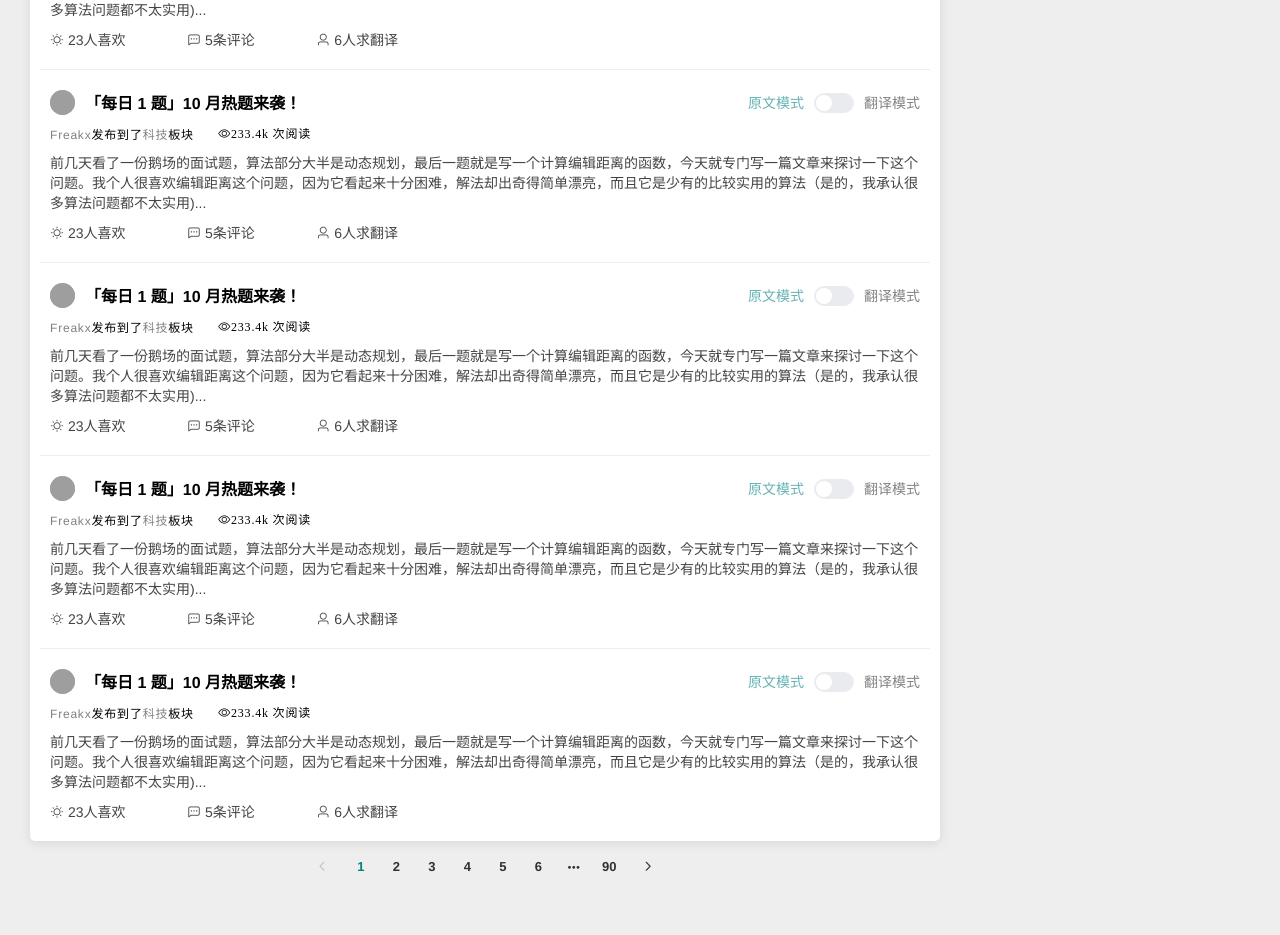
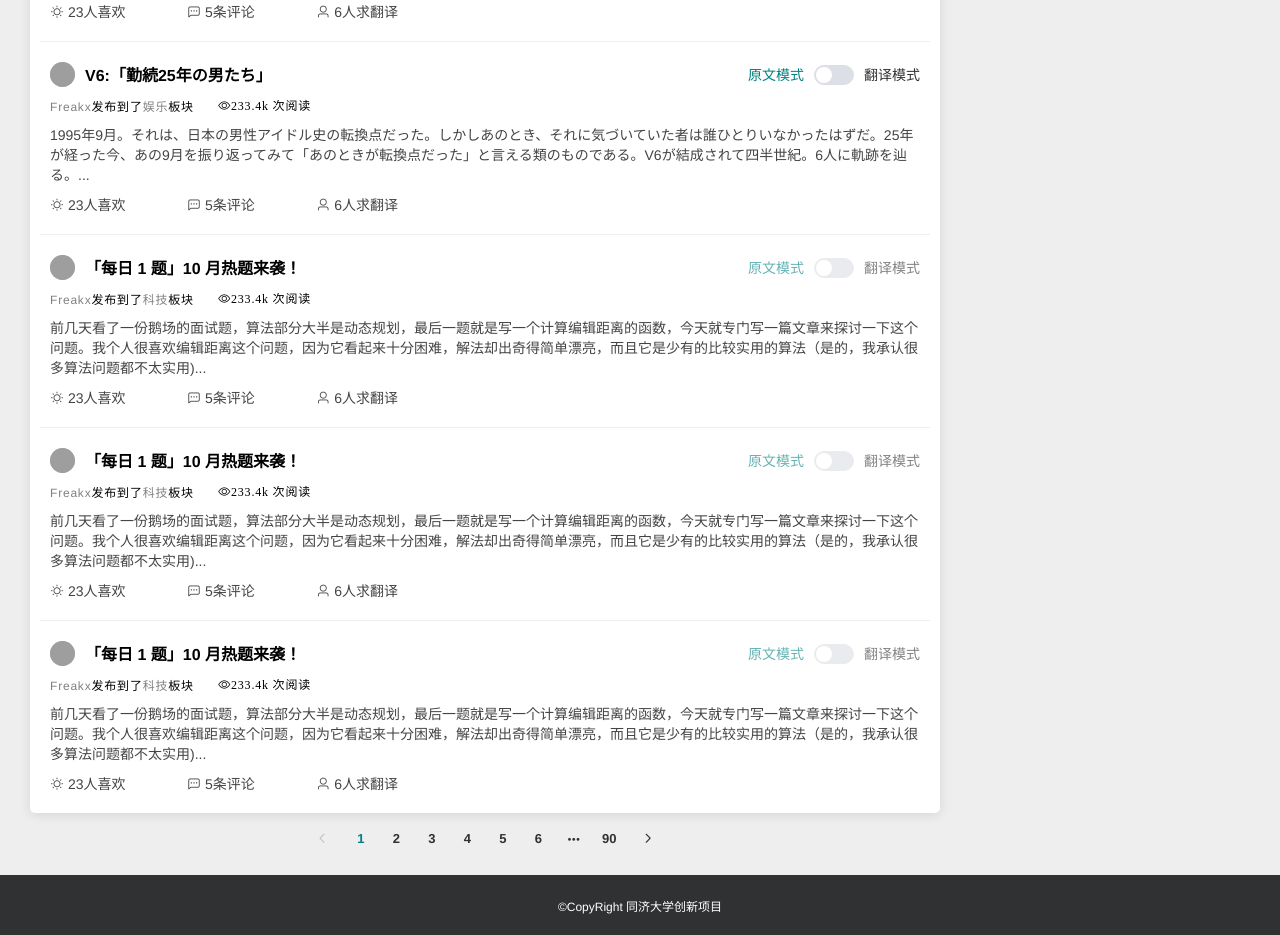
Before and after one commit to Freg-x/yunyi-frontEnd, a Vue app: page /#/news in a window 1280 px wide. Shown: the part 340-1275 px from the top of the page. Before the commit the page ends 1243 px from the top, so only its background shows below. Built offline with nearby package versions, Linux system fonts and the light colour scheme; grey boxes are pictures that could not be loaded.

Commit message:
加个footer，准备引入axios

```diff
--- a/src/App.vue
+++ b/src/App.vue
@@ -77,6 +77,11 @@
       <el-main>
         <router-view></router-view>
       </el-main>
+
+      <el-footer height = "60px" v-if="!isMobile">
+            &copy;CopyRight 同济大学创新项目
+        </el-footer>
+
     </el-container>
 
   </div>
@@ -226,4 +231,13 @@ a{
   color:white;
 }
 
+.el-footer{
+  color:white;
+  width: 100%;
+  background-color: #303133;
+  display: flex;
+  justify-content: center;
+  align-items: center;
+}
+
 </style>
--- a/src/components/common/mobile.vue
+++ b/src/components/common/mobile.vue
@@ -1,5 +1,8 @@
 <template>
   <div id="mobile">
+      <br>
+      <br>
+      <br>
       <br>
       <br>
       <br>
@@ -8,7 +11,7 @@
       <div>请使用pc浏览器访问</div>
 
       <div class="imgArea">
-          <img src="../../assets/logo-tb.png" alt="logo" style="width:450px;height:300px">
+          <img src="../../assets/logo-tb.png" alt="logo" style="width:90%;height:60%">
       </div>
 
   </div>
@@ -33,9 +36,12 @@ export default {
   -moz-osx-font-smoothing: grayscale;
   text-align: center;
   color: #2c3e50;
+  font-size:1.8em;
 }
 
 .imgArea{
+    width: 100%;
+    height: 100%;
     display: flex;
     justify-content: center;
 }
--- a/src/components/intro/intro.vue
+++ b/src/components/intro/intro.vue
@@ -1,7 +1,9 @@
 <template>
   <div id="intro">
       <el-row>
-          <el-col :span="24">{{test}}</el-col>
+          <el-col :span="24">
+            {{test}}
+            </el-col>
       </el-row>
   </div>
 </template>
@@ -19,7 +21,7 @@ export default {
 
 </script>
 
-<style>
+<style scoped>
 #banner {
   font-family: 'Avenir', Helvetica, Arial, sans-serif;
   -webkit-font-smoothing: antialiased;
@@ -27,4 +29,8 @@ export default {
   text-align: center;
   color: #2c3e50;
 }
+
+.el-col{
+  height:700px;
+}
 </style>
--- a/src/components/news/newsMain.vue
+++ b/src/components/news/newsMain.vue
@@ -178,11 +178,11 @@ export default {
 
           newsList:[
               {   newsId:"1",
-                  title:"「每日 1 题」9 月热题来袭！",
-                  transTitle:" 原文的翻译原文的翻译原文的翻译",
+                  title:"World experts hail Xi's proposals to boost global cause of women",
+                  transTitle:"世界专家称赞习近平提出的推动全球妇女事业的建议",
                   writerAvatar:"https://cube.elemecdn.com/3/7c/3ea6beec64369c2642b92c6726f1epng.png",
                   writerName:"Freakx",
-                  genre:"科技",
+                  genre:"政治",
                   viewNum:"16.4k",
                   hasTrans:true,
                   switchTitle:"显示最高赞翻译",
@@ -190,25 +190,25 @@ export default {
                   likeNum:23,
                   commentNum:5,
                   transRequestNum:6,
-                  summary:"前几天看了一份鹅场的面试题，算法部分大半是动态规划，最后一题就是写一个计算编辑距离的函数，今天就专门写一篇文章来探讨一下这个问题。我个人很喜欢编辑距离这个问题，因为它看起来十分困难，解法却出奇得简单漂亮，而且它是少有的比较实用的算法（是的，我承认很多算法问题都不太实用)",
-                  transSummary:"原文的翻译原文的翻译原文的翻译原文的翻译原文的翻译原文的翻译原文的翻译原文的翻译原文的翻译原文的翻译原文的翻译原文的翻译"
+                  summary:"President Xi Jinping's call for elimination of violence, discrimination and other forms of inequalities against women will consolidate global consensus on promoting gender equality and boost global action to further buttress the well-being of women, international experts said",
+                  transSummary:"国际专家称，习近平主席呼吁消除对妇女的暴力、歧视和其他形式的不平等，将巩固关于促进性别平等和促进全球行动进一步支持妇女幸福的全球共识。"
               },
               {
                   newsId:"2",
-                  title:"「每日 1 题」10 月热题来袭！",
-                  transTitle:"",
+                  title:"V6:「勤続25年の男たち」",
+                  transTitle:"V6：连续工作二十五年的男人们",
                   writerAvatar:"https://cube.elemecdn.com/3/7c/3ea6beec64369c2642b92c6726f1epng.png",
                   writerName:"Freakx",
-                  genre:"科技",
+                  genre:"娱乐",
                   viewNum:"233.4k",
-                  hasTrans:false,
-                  switchTitle:"该文章目前没有翻译",
+                  hasTrans:true,
+                  switchTitle:"显示最高赞翻译",
                   curMode:0,
                   likeNum:23,
                   commentNum:5,
                   transRequestNum:6,
-                  summary:"前几天看了一份鹅场的面试题，算法部分大半是动态规划，最后一题就是写一个计算编辑距离的函数，今天就专门写一篇文章来探讨一下这个问题。我个人很喜欢编辑距离这个问题，因为它看起来十分困难，解法却出奇得简单漂亮，而且它是少有的比较实用的算法（是的，我承认很多算法问题都不太实用)",
-                  transSummary:""
+                  summary:"1995年9月。それは、日本の男性アイドル史の転換点だった。しかしあのとき、それに気づいていた者は誰ひとりいなかったはずだ。25年が経った今、あの9月を振り返ってみて「あのときが転換点だった」と言える類のものである。V6が結成されて四半世紀。6人に軌跡を辿る。",
+                  transSummary:"1995年9月，是日本男性偶像史的转折点。然而，那时候可能并没有任何人注意到这点。在25年后的今天，再回顾那年的9月，才会发现“原来那时候是转折点”。V6成军时间已长达1/4个世纪，让我们一起来回顾这6位成员的活动轨迹。"
               },
               {
                   newsId:"3",
```
